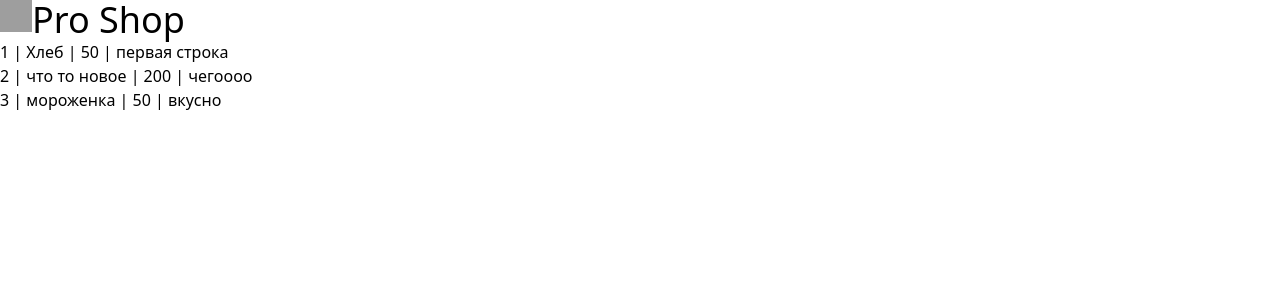
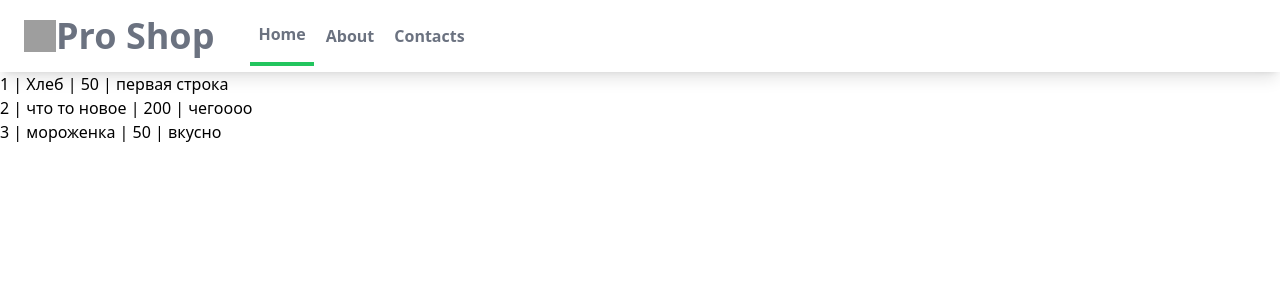
Before and after one commit to maximus712/yt_project, a Django app: page /myapp/ in a window 1280 px wide. Shown: the top 300 px of the page. Run offline with Django 4.2, Linux system fonts and the light colour scheme; data comes from the database, SQL or seed files in the repository; grey boxes are pictures that could not be loaded.

Commit message:
cssstyle add and create base.html

```diff
--- a/mysite/myapp/static/myapp/styles.css
+++ b/mysite/myapp/static/myapp/styles.css
@@ -538,6 +538,15 @@ video {
   position: static;
 }
 
+.mx-auto {
+  margin-left: auto;
+  margin-right: auto;
+}
+
+.block {
+  display: block;
+}
+
 .flex {
   display: flex;
 }
@@ -550,7 +559,67 @@ video {
   width: 2rem;
 }
 
+.items-center {
+  align-items: center;
+}
+
+.space-x-7 > :not([hidden]) ~ :not([hidden]) {
+  --tw-space-x-reverse: 0;
+  margin-right: calc(1.75rem * var(--tw-space-x-reverse));
+  margin-left: calc(1.75rem * calc(1 - var(--tw-space-x-reverse)));
+}
+
+.space-x-1 > :not([hidden]) ~ :not([hidden]) {
+  --tw-space-x-reverse: 0;
+  margin-right: calc(0.25rem * var(--tw-space-x-reverse));
+  margin-left: calc(0.25rem * calc(1 - var(--tw-space-x-reverse)));
+}
+
+.border-b-4 {
+  border-bottom-width: 4px;
+}
+
+.border-green-500 {
+  --tw-border-opacity: 1;
+  border-color: rgb(34 197 94 / var(--tw-border-opacity));
+}
+
+.bg-white {
+  --tw-bg-opacity: 1;
+  background-color: rgb(255 255 255 / var(--tw-bg-opacity));
+}
+
+.px-4 {
+  padding-left: 1rem;
+  padding-right: 1rem;
+}
+
+.px-2 {
+  padding-left: 0.5rem;
+  padding-right: 0.5rem;
+}
+
+.py-4 {
+  padding-top: 1rem;
+  padding-bottom: 1rem;
+}
+
 .text-4xl {
   font-size: 2.25rem;
   line-height: 2.5rem;
 }
+
+.font-semibold {
+  font-weight: 600;
+}
+
+.text-gray-500 {
+  --tw-text-opacity: 1;
+  color: rgb(107 114 128 / var(--tw-text-opacity));
+}
+
+.shadow-lg {
+  --tw-shadow: 0 10px 15px -3px rgb(0 0 0 / 0.1), 0 4px 6px -4px rgb(0 0 0 / 0.1);
+  --tw-shadow-colored: 0 10px 15px -3px var(--tw-shadow-color), 0 4px 6px -4px var(--tw-shadow-color);
+  box-shadow: var(--tw-ring-offset-shadow, 0 0 #0000), var(--tw-ring-shadow, 0 0 #0000), var(--tw-shadow);
+}
--- /dev/null
+++ b/mysite/myapp/templates/myapp/base.html
@@ -0,0 +1,15 @@
+<!DOCTYPE html>
+{% load static %}
+<html lang="en">
+<head>
+   <meta charset="UTF-8">
+   <meta http-equiv="X-UA-Compatible" content="IE=edge">
+   <meta name="viewport" content="width=divice-width, initial-scale=1.0">
+   <link rel="stylesheet" href="{% static 'myapp/styles.css' %}">
+   <title>Document</title>
+</head>
+<body>
+  {% block content %}
+
+ {% endblock content %}
+</body>
--- a/mysite/myapp/templates/myapp/detail.html
+++ b/mysite/myapp/templates/myapp/detail.html
@@ -1,3 +1,4 @@
+
 <h1>
   this detail for id : {{ item.name }} price in $ {{ item.price }}
 </h1>
--- a/mysite/myapp/templates/myapp/index.html
+++ b/mysite/myapp/templates/myapp/index.html
@@ -1,16 +1,20 @@
+{% extends "myapp/base.html" %}
 {% load static %}
-<html>
-    <head>
-       <link rel="stylesheet" href="{% static 'myapp/styles.css' %}">
-    </head>
-    <body>
-        <nav>
-            <div>
-                <div>
-                    <div>
-                        <div class="flex">
+{% block content %}
+        <nav class="bg-white shadow-lg">
+            <div class="max-w-6x1 mx-auto px-4">
+                <div class="flex justify-beetwin">
+                    <div class="flex space-x-7">
+                        <div>
+                            <a href = "#" class="flex items-center px-2 py-4">
                             <img class="h-8 w-8" src="{% static 'myapp/img/shop.png' %}" alt="logo"/>
-                            <span class="text-4xl">Pro Shop</span>
+                            <span class="text-gray-500 font-semibold text-4xl">Pro Shop</span>
+                            </a>
+                        </div>
+                        <div class = "items-center flex space-x-1">
+                        <a href="#" class="py-4 px-2 text-gray-500 font-semibold border-b-4 border-green-500">Home</a>
+                        <a href="#" class="py-4 px-2 text-gray-500 font-semibold">About</a>
+                        <a href="#" class="py-4 px-2 text-gray-500 font-semibold">Contacts</a>
                         </div>
                     </div>
                 </div>
@@ -27,6 +31,4 @@
              {% endfor %}
         </h2>
 
-
-    </body>
-</html>
+{% endblock content %}
```
